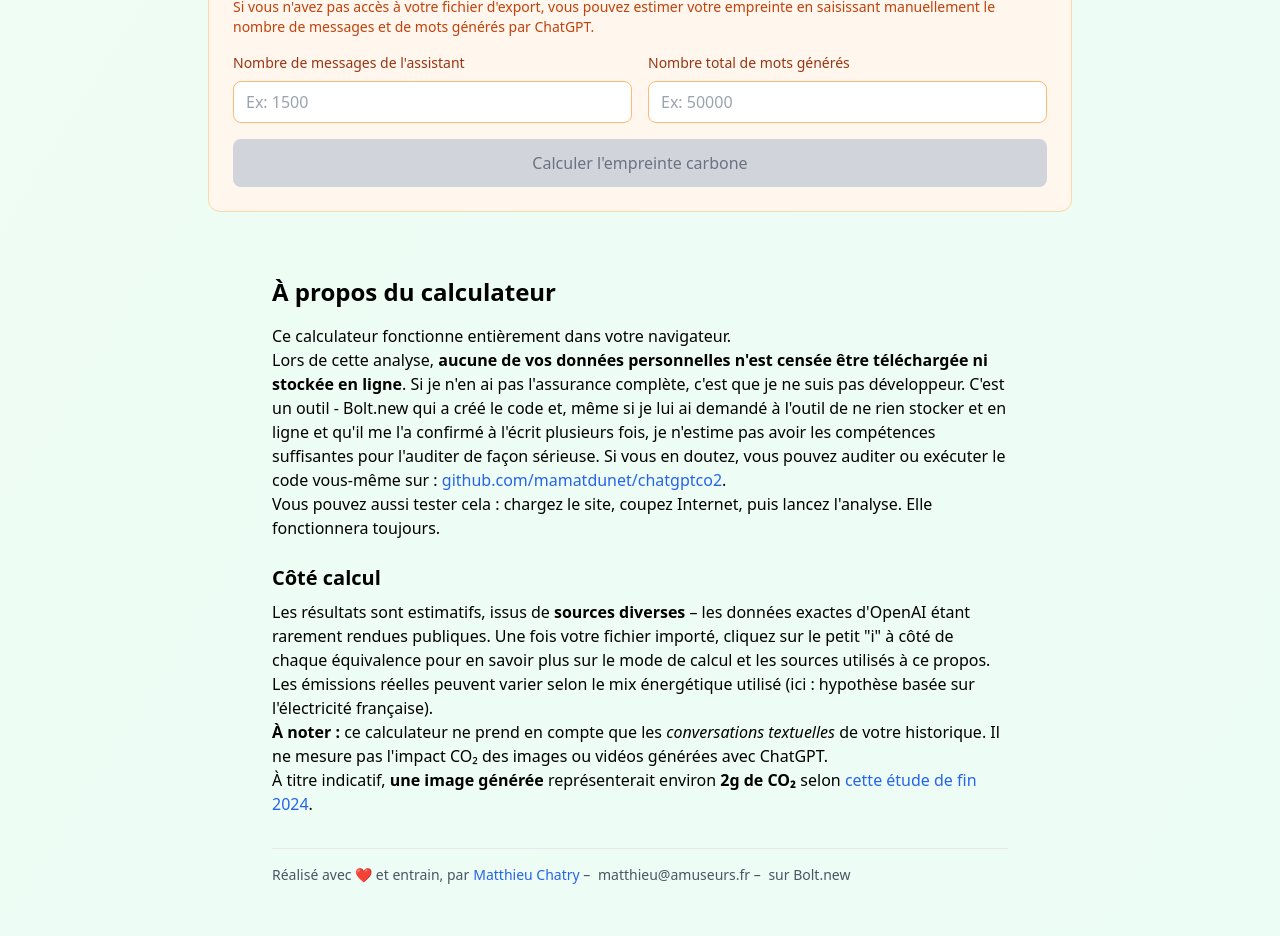
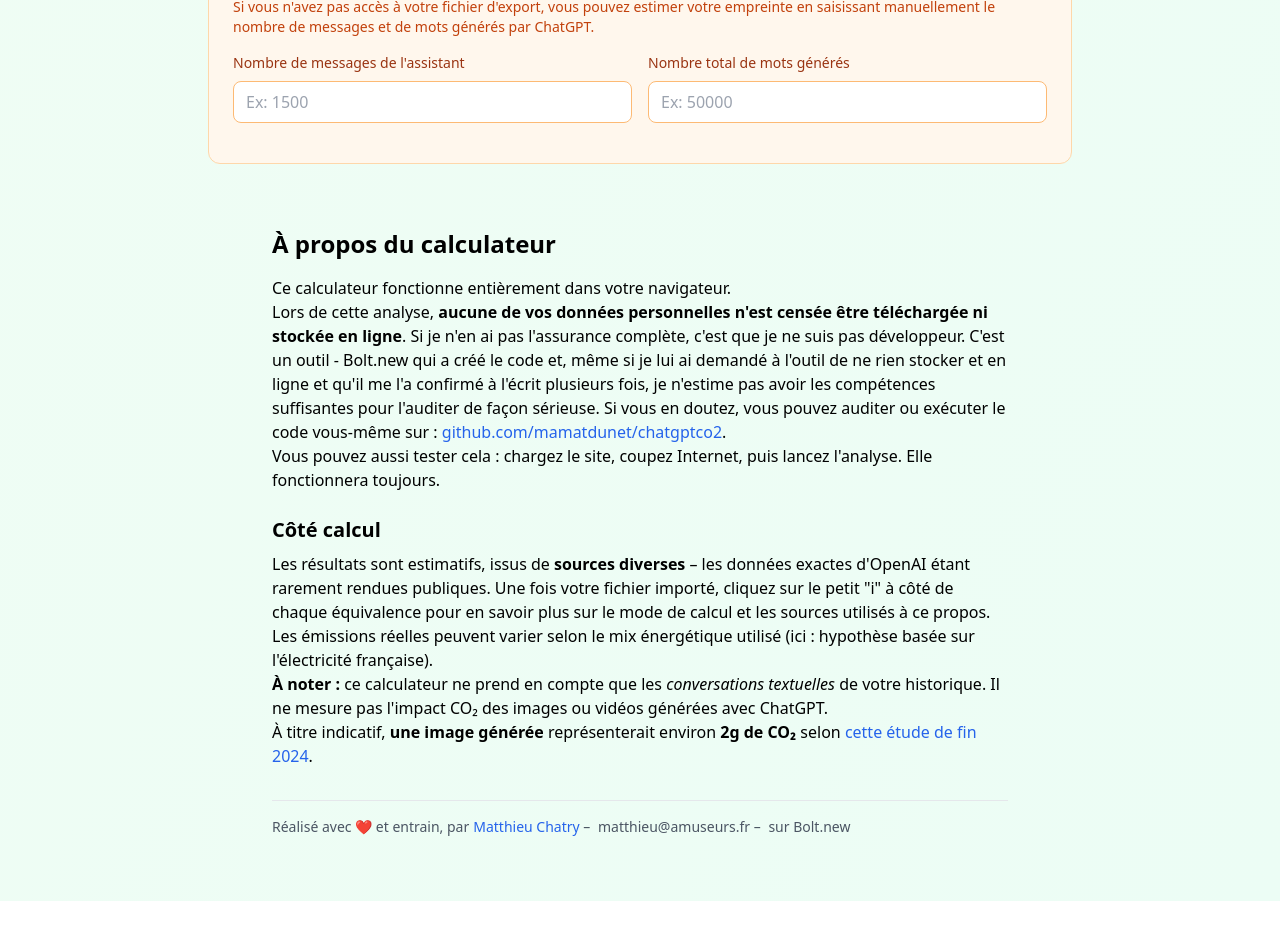
Before and after one commit to mamatdunet/chatgptco2, a React (Vite) app: page / in a window 1280 px wide. Shown: the part 1100-2036 px from the top of the page. After the commit the page ends 2001 px from the top, so only its background shows below. Built offline with nearby package versions, Linux system fonts and the light colour scheme.

Commit message:
Remove unnecessary manual calculation button

```diff
--- a/src/App.tsx
+++ b/src/App.tsx
@@ -231,6 +231,11 @@ function App() {
     }
   }, [co2Factor, manualMessages, manualWords]);
 
+  // Auto-calculate when both fields have values
+  React.useEffect(() => {
+    calculateManualResults();
+  }, [manualMessages, manualWords, co2Factor]);
+
   const toggleTooltip = (tooltipId: string) => {
     setActiveTooltip(activeTooltip === tooltipId ? null : tooltipId);
   };
@@ -388,18 +393,6 @@ function App() {
               />
             </div>
           </div>
-
-          <button
-            onClick={calculateManualResults}
-            disabled={!manualMessages || !manualWords}
-            className={`w-full py-3 px-4 rounded-lg font-medium transition-colors duration-200 ${
-              manualMessages && manualWords
-                ? 'bg-orange-600 hover:bg-orange-700 text-white'
-                : 'bg-gray-300 text-gray-500 cursor-not-allowed'
-            }`}
-          >
-            Calculer l'empreinte carbone
-          </button>
         </div>
 
         {/* Manual Results */}
```
